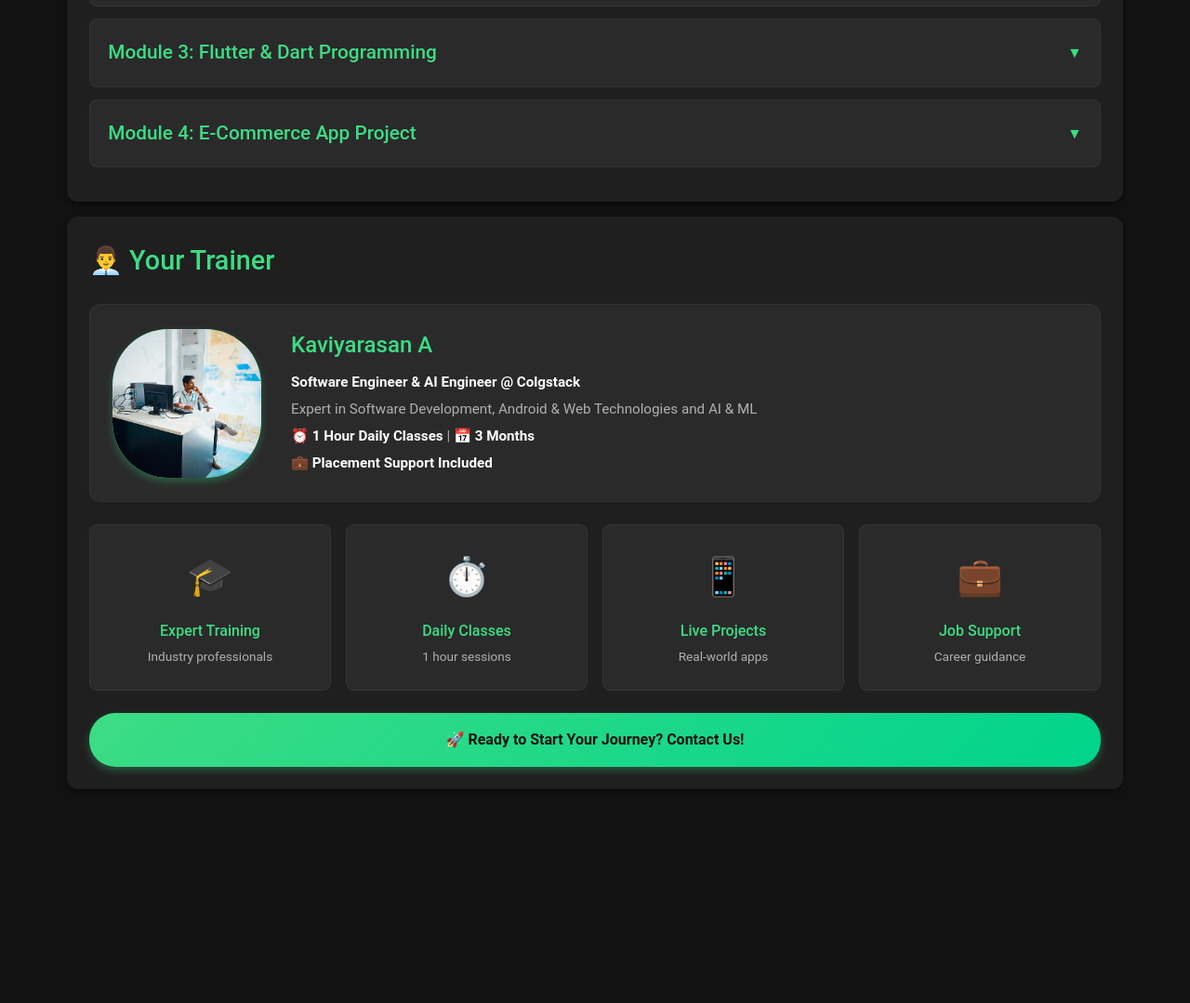
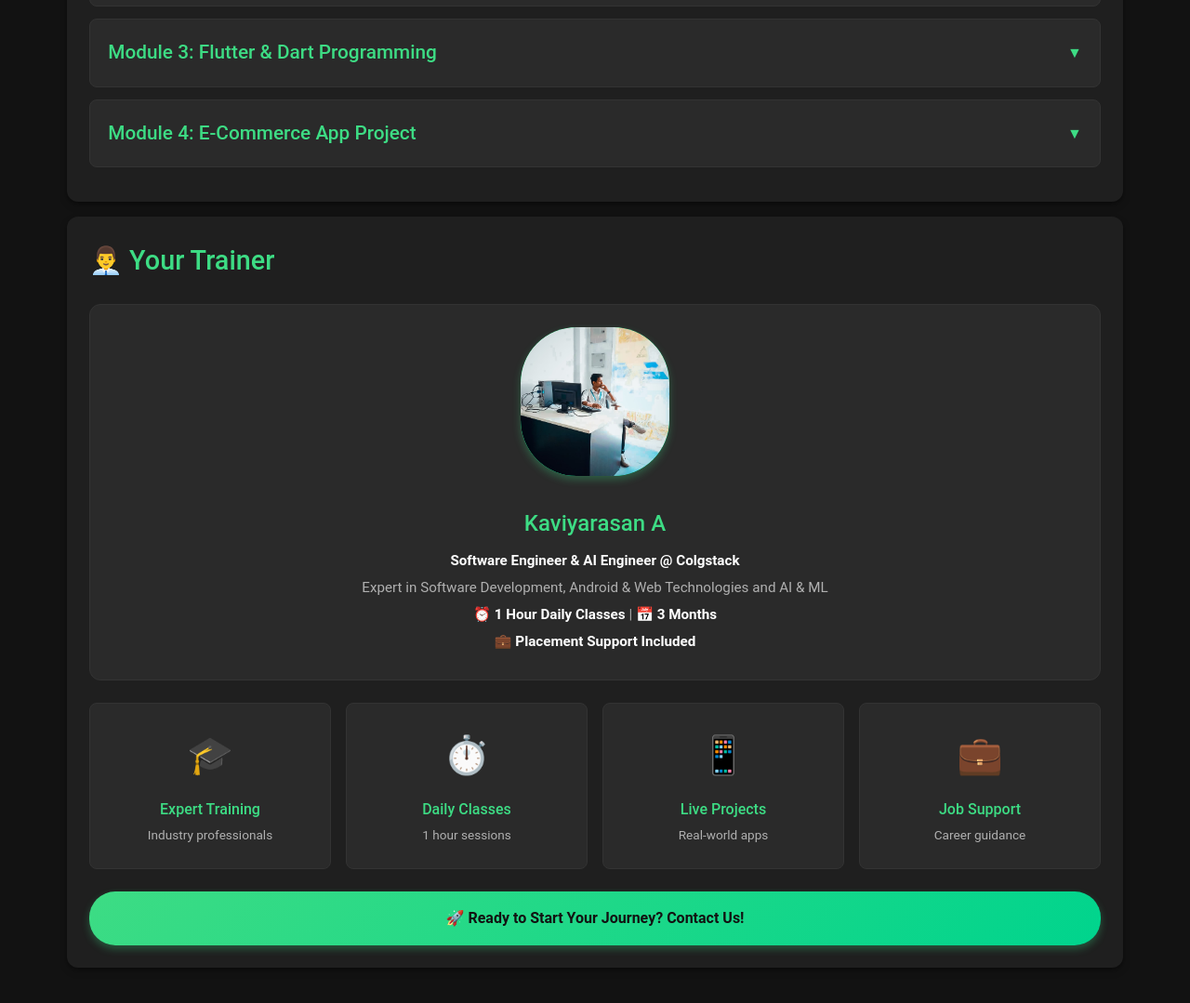
Before and after one commit to kavistark/colgstack-course-website, a plain HTML site: page index.html in a window 1280 px wide. Shown: the part 1409-2488 px from the top of the page at 93% size. Before the commit the page ends 2306 px from the top, so only its background shows below. Drawn offline with Linux system fonts and the light colour scheme.

Commit message:
Update index.html

```diff
--- a/index.html
+++ b/index.html
@@ -298,15 +298,17 @@
             font-weight: bold;
         }
 
-        /* Android List Item Style */
+      /* Android List Item Style */
         .trainer-card {
             background: #2a2a2a;
             border-radius: 12px;
             padding: 1.5rem;
             display: flex;
+            flex-direction: column;
             align-items: center;
             gap: 1.5rem;
             border: 1px solid #333;
+            text-align: center;
         }
 
         .trainer-avatar {
@@ -321,6 +323,7 @@
             box-shadow: 0 4px 8px rgba(61, 220, 132, 0.3);
             overflow: hidden;
         }
+
 
         .trainer-avatar img {
             width: 100%;
```
